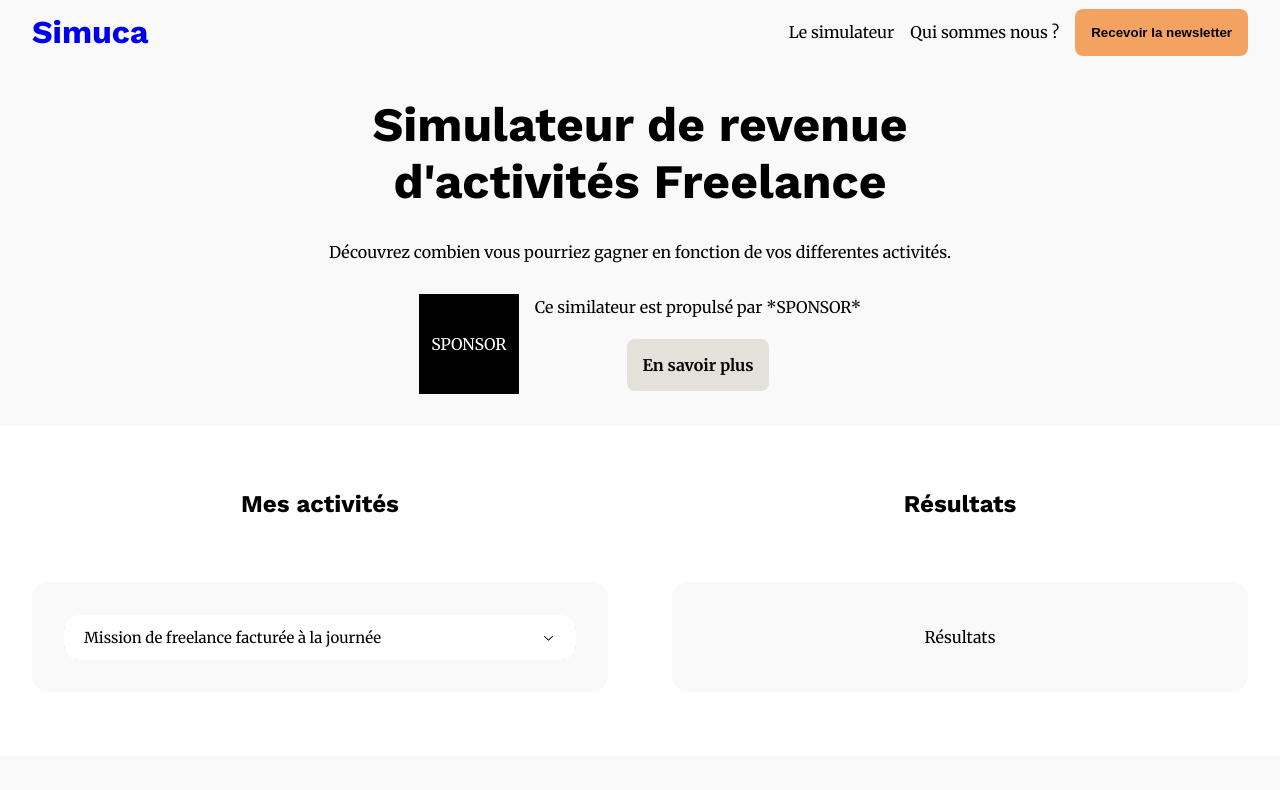
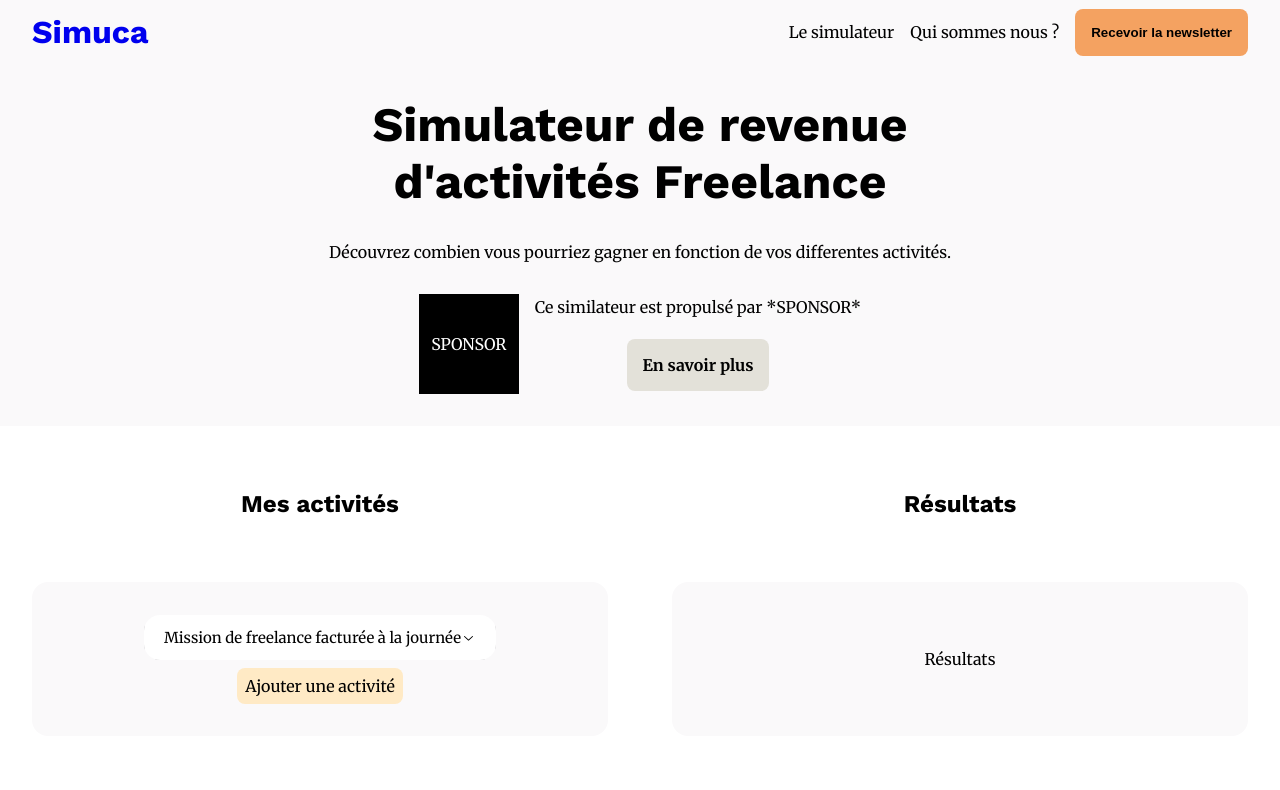
Before and after one commit to troptropcontent/freelance_revenue_simulator, a React (Vite) app in the folder frontend/: page / in a window 1280 px wide. Shown: the top 790 px of the page. Built offline with nearby package versions, Linux system fonts and the light colour scheme.

Commit message:
use the modal into the simulator

```diff
--- a/frontend/src/App.tsx
+++ b/frontend/src/App.tsx
@@ -5,6 +5,8 @@ import { Box } from "src/components/ui/Box";
 import Theme from "src/components/Theme";
 import { Formik } from "formik";
 import { ActivitiesAccordion } from "src/components/simulator/activities/ActivitiesAccordion";
+import { Dialog } from "src/components/ui/Dialog";
+import { Button } from "./components/ui/Button";
 
 const StyledForm = styled.form`
   padding-inline: var(--spacing-medium);
@@ -81,8 +83,28 @@ function App() {
           <Heading as="h2" align="center" id="results_title">
             Résultats
           </Heading>
-          <Box background="grey.light" padding="lg" borderRadius="md">
+          <Box
+            background="grey.light"
+            padding="lg"
+            borderRadius="md"
+            flex
+            flexDirection="column"
+            justifyContent="center"
+            alignItems="center"
+            gap="sm"
+          >
             <ActivitiesAccordion />
+            <Dialog
+              title="Ajouter une activité"
+              description="Ajouter une activité à la liste de vos activités pour determiner avec précision vos résultats annuels."
+              trigger={<Button>Ajouter une activité</Button>}
+            >
+              {({ setOpen }) => (
+                <Button onClick={() => setOpen(false)}>
+                  Ajouter une activité
+                </Button>
+              )}
+            </Dialog>
           </Box>
           <Box
             background="grey.light"
```
